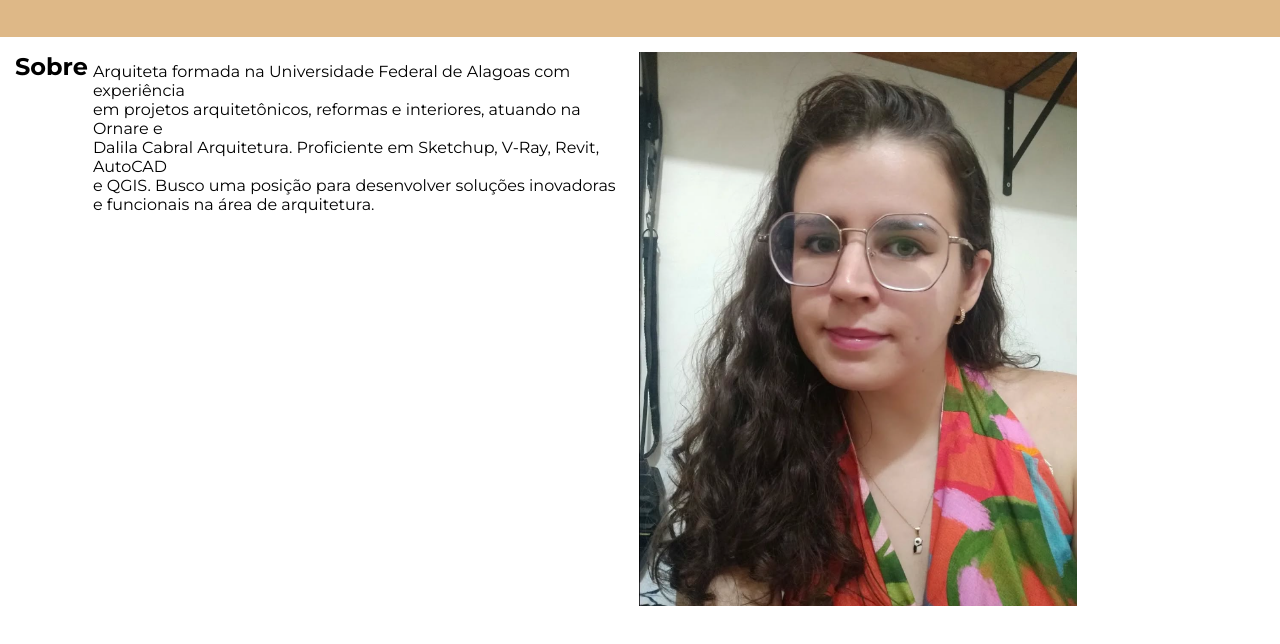
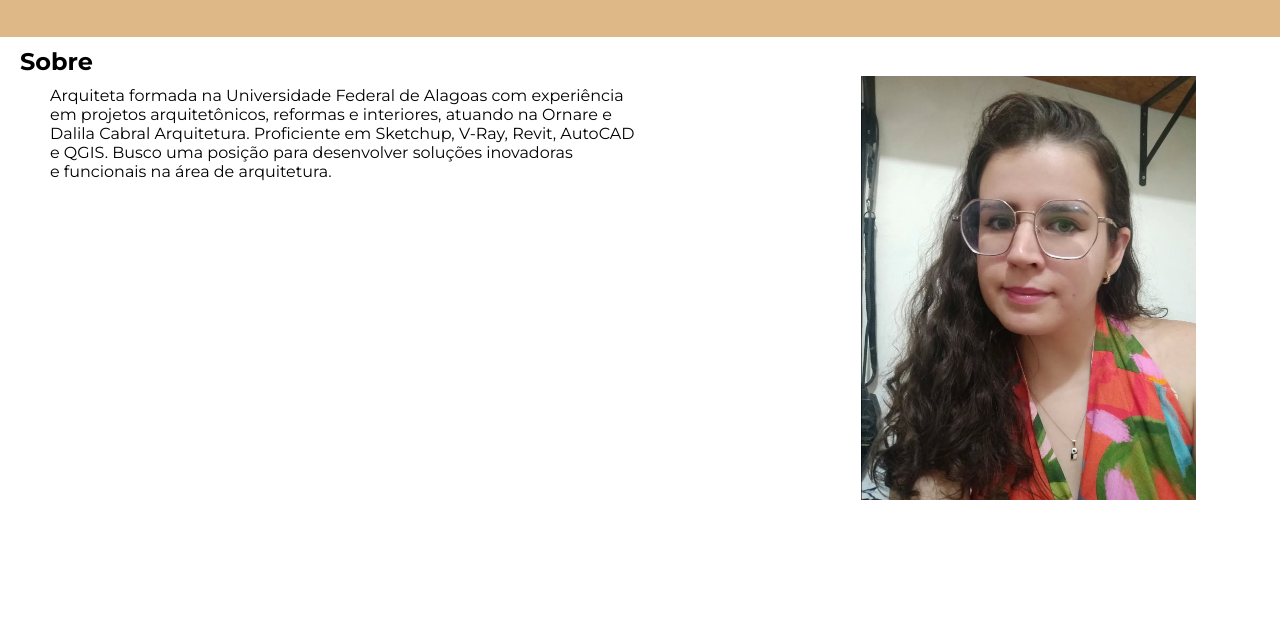
Before and after one commit to HugoZAuad/ARQ-CATH, a plain HTML site: page Index.html in a window 1280 px wide. Shown: the part 82-726 px from the top of the page. Drawn offline with Linux system fonts and the light colour scheme.

Commit message:
Alterações no html e css, para ajuste de foto e sobre

```diff
--- a/Index.html
+++ b/Index.html
@@ -15,21 +15,23 @@
             <h4>Contato</h4>
         </div>
     </header>
-    <section > <!--Sobre a pessoa-->
+    <section> <!--Sobre a pessoa-->
         <div class="Sobre">
             <h1 id="sobreTitulo">Sobre</h1>
+            <div class="SobreConteudo">
                 <p id="sobreTexto">
                     Arquiteta formada na Universidade Federal de Alagoas com experiência <br>
                     em projetos arquitetônicos, reformas e interiores, atuando na Ornare e <br>
                     Dalila Cabral Arquitetura. Proficiente em Sketchup, V-Ray, Revit, AutoCAD <br>
                     e QGIS. Busco uma posição para desenvolver soluções inovadoras <br>
                     e funcionais na área de arquitetura.
-
                 </p>
                 <div>
                     <img class="Foto" src="./Imgs/Cath.png" alt="" srcset="">
                 </div>
             </div>
+        </div>
+    </section>
     <!-- </section>
     <section>
         <div class="ImagensHistoria">
--- a/Style.css
+++ b/Style.css
@@ -35,19 +35,21 @@
             color: var(--buttonInv);
     }
 
-    .Sobre{ /* Estilização do Sobre */
-        display: flex;
-        margin: 15px;
+    .SobreConteudo {
+    display: flex;
+    justify-content: space-between;
+    align-items: flex-start;
+}
 
+#sobreTexto {
+    margin: 10px 10px 0 50px;
+    width: 100%;
+}
 
-    }
+#sobreTitulo{
+    margin: 10px 10px 0px 20px;
+}
 
-        #sobreTexto{ /* Estilização do texto do sobre */
-            margin: 10px 0px 0px 5px;
-
-        }
-
-        .Foto{ /* Estilização da foto ao lado do sobre */
-            width: 70%;
-
-        }
+.Foto {
+    width: 80%;
+}
```
Lines whose indentation alone changed are shown as unchanged.
